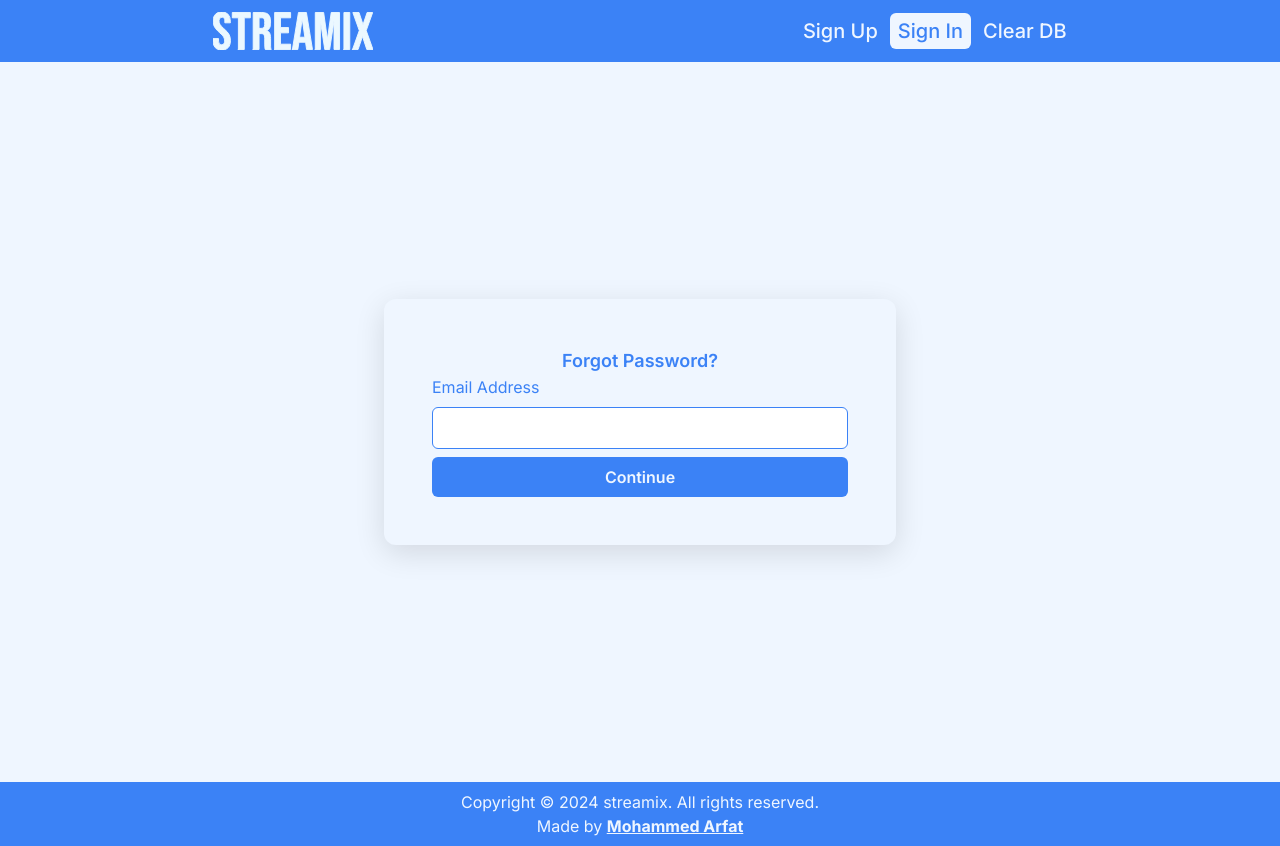
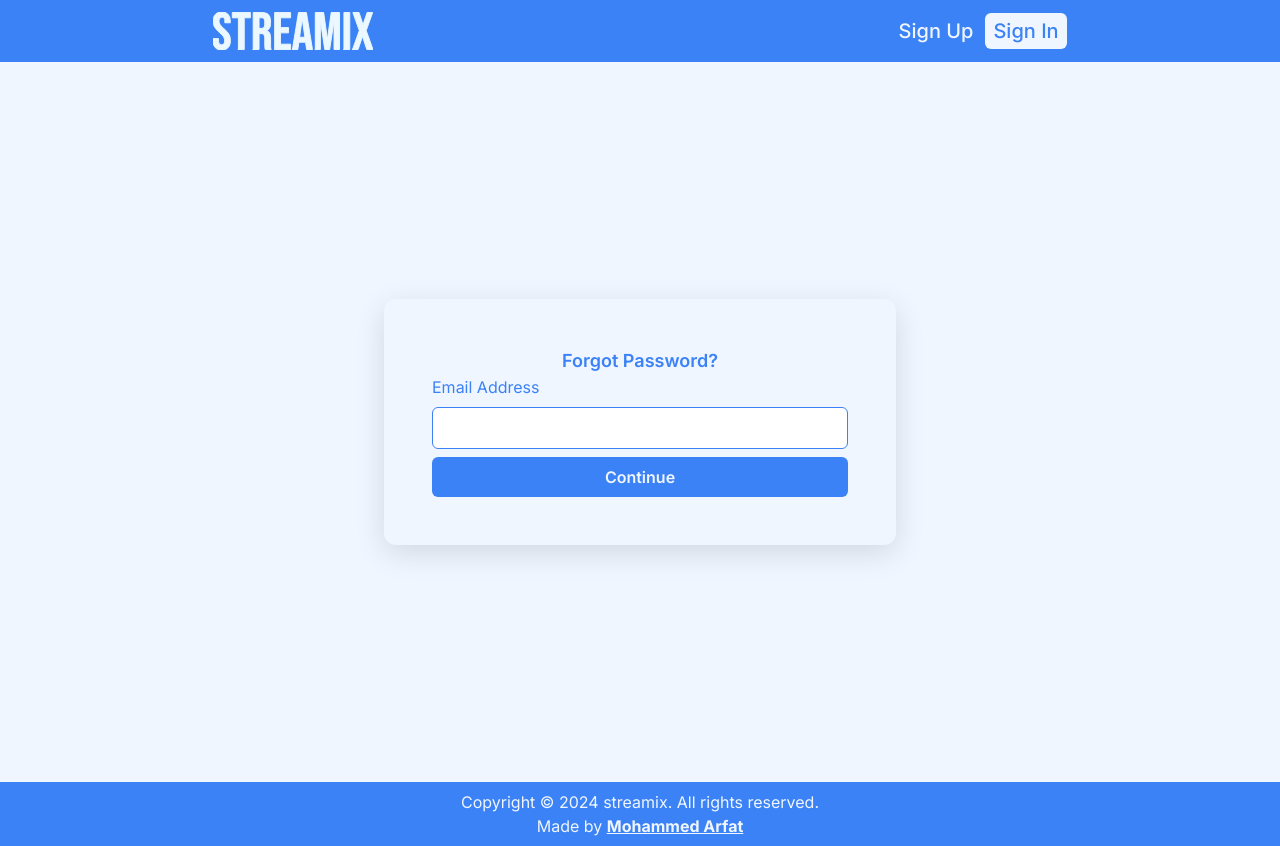
Before and after one commit to mdarfatwork/streamix, a Next.js app: page /forgot-password in a window 1280 px wide. Built offline with nearby package versions, Linux system fonts and the light colour scheme; no server answers.

Commit message:
db clear remove from navbar

```diff
--- a/components/reduced/Navbar.tsx
+++ b/components/reduced/Navbar.tsx
@@ -2,23 +2,12 @@
 import Image from 'next/image'
 import React from 'react'
 import Link from 'next/link'
-import axios from 'axios'
 import { useClerk, useAuth } from '@clerk/nextjs';
-import { useRouter } from 'next/navigation';
 
 const Navbar = () => {
   const { signOut } = useClerk();
   const { isSignedIn } = useAuth();
-  const router = useRouter();
-  const handleClearDb = async ()=>{
-    try {
-      const res = await axios.post('/api/dbclear')
-      console.log(res)
-      console.log('Database cleared successfully')
-    } catch (error) {
-      console.error(`Error clearing database: ${error}`)
-    }
-  }
+
   return (
     <div className="w-full bg-blue-500 py-3">
       <div className="w-11/12 sm:w-4/5 md:w-3/4 xl:w-2/3 2xl:w-3/5 mx-auto flex justify-between items-center">
@@ -36,7 +25,6 @@ const Navbar = () => {
           <li className='cursor-pointer py-1 px-2 bg-blue-50 text-blue-500 font-medium rounded-md'><Link href="/sign-in">Sign In</Link></li>
           </>
         )}
-        <li onClick={handleClearDb} className='cursor-pointer text-blue-50 font-medium'>Clear DB</li>
       </ul>
       </div>
     </div>
```
